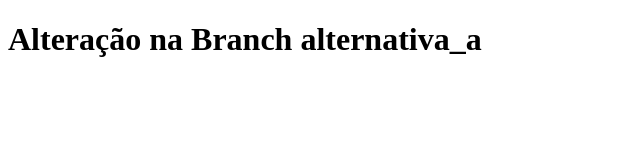
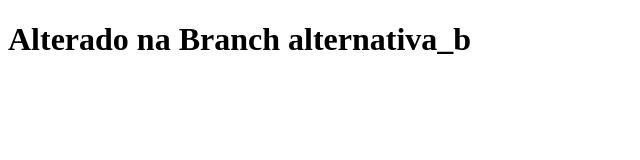
Before and after one commit to Thalita-Veras/git_aula1, a plain HTML site: page index.html in a window 1280 px wide. Shown: the whole page, without its empty margins (0-640 px from the left). Drawn offline with Linux system fonts and the light colour scheme.

Commit message:
mais uma versao atualizada

```diff
--- a/index.html
+++ b/index.html
@@ -6,6 +6,6 @@
     <title>Git - aula1</title>
 </head>
 <body>
-    <h1>Alteração na Branch alternativa_a</h1>
+    <h1>Alterado na Branch alternativa_b</h1>
 </body>
 </html>
```
